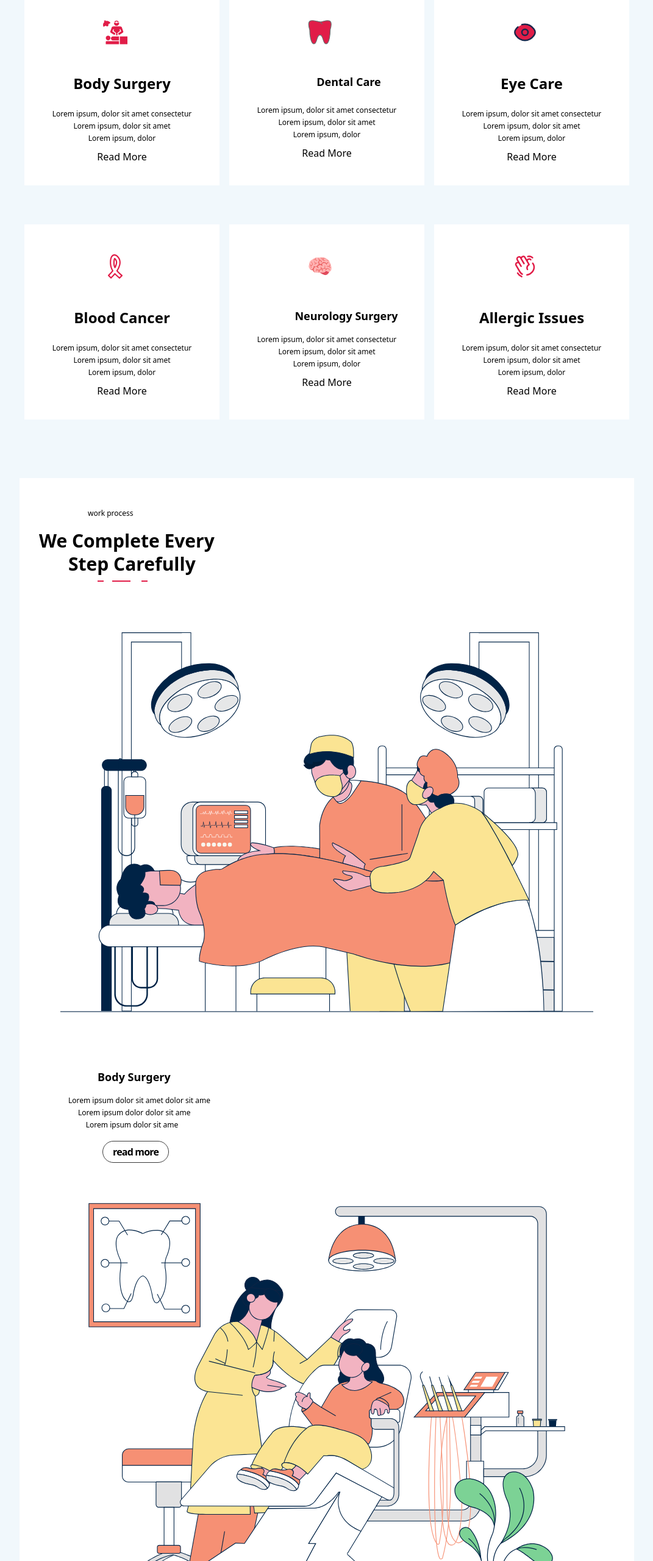
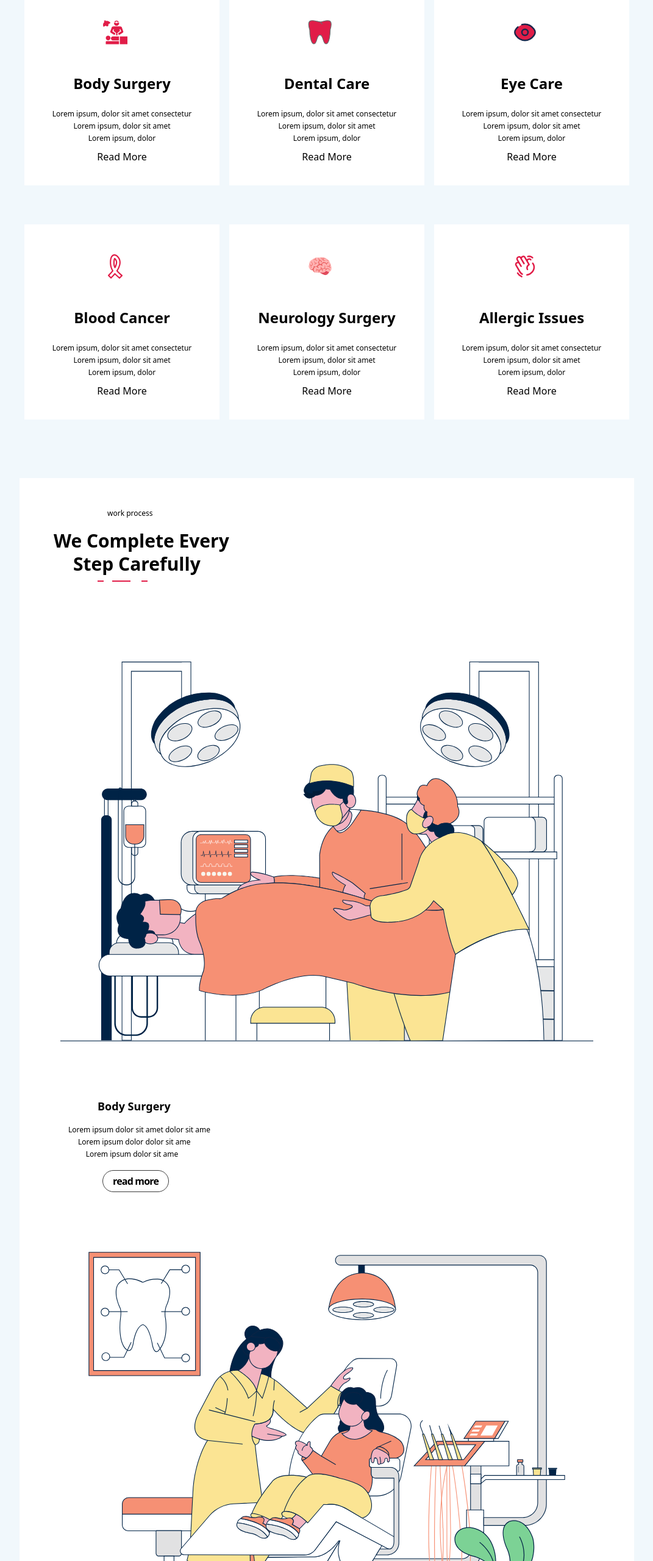
Before and after one commit to zack3030/private-clinic, a website built with Vite: page index.html in a window 1280 px wide. Shown: the part 1680-4240 px from the top of the page at 61% size, without its empty margins (104-1175 px from the left). Built offline with nearby package versions, Linux system fonts and the light colour scheme; files whose address does not match are found by name; a web font is replaced by a local one.

Commit message:
small fix

```diff
--- a/index.html
+++ b/index.html
@@ -1155,7 +1155,7 @@ H150.6z M132.4,21.2c1.1-4.2,4.9-7.4,9.4-7.4c4.5,0,8.4,3.1,9.4,7.4h15.4c-4.3-9.4-
               </g>
             </svg>
            <div class="dental__work-process-content">
-            <h3 class="dental__title"> dental implants</h3>
+            <h3 class="dental__title-work"> dental implants</h3>
             <p class="cosm__desc-1">Lorem ipsum dolor sit amet dolor sit ame</p>
             <p class="cosm__desc-2">Lorem ipsum dolor dolor sit ame </p>
             <p class="cosm__desc-3">Lorem ipsum dolor sit ame </p>
@@ -1412,7 +1412,7 @@ H150.6z M132.4,21.2c1.1-4.2,4.9-7.4,9.4-7.4c4.5,0,8.4,3.1,9.4,7.4h15.4c-4.3-9.4-
             </g>
           </svg>
          <div class="neurology__work-process-content">
-          <h3 class="neurology__title">cosmetic neurology</h3>
+          <h3 class="neurology__title-work">cosmetic neurology</h3>
           <p class="cosm__desc-1">Lorem ipsum dolor sit amet dolor sit ame</p>
           <p class="cosm__desc-2">Lorem ipsum dolor dolor sit ame </p>
           <p class="cosm__desc-3">Lorem ipsum dolor sit ame </p>
--- a/styles/components/work-process.css
+++ b/styles/components/work-process.css
@@ -12,13 +12,14 @@
 .work__process-title{
     font-size: var(--size-sm);
     font-weight: 300;
-    margin-left: 5rem;
+    margin-left: 7rem;
 }
 
 .work__process-subtitle{
     font-size: var(--size-3xl);
     font-weight: 600;
     text-transform: capitalize;
+    margin-left: 1.5rem;
 }
 
 .work__process-subtitle-1{
@@ -26,6 +27,7 @@
     font-weight: 600;
     margin-left: 3rem;
     text-transform: capitalize;
+    margin-left: 3.5rem;
 }
 
 .h-lines{
@@ -65,7 +67,7 @@
 }
 
 .neurology-svg{
-    margin-top: 1rem;
+    margin-top: 4rem;
 
 
 }
@@ -115,16 +117,16 @@
     }
 
     .surgery-svg{
-        margin-top: 1rem;
+        margin-top: 4rem;
 
     }
 
     .dental-svg{
-        margin-top: 1rem;
+        margin-top: 4rem;
 
     }
 
-    .dental__title{
+    .dental__title-work{
         text-transform: capitalize;
         margin-left: 4.5rem;
         margin-bottom: rem;
@@ -133,11 +135,11 @@
     }
 
     .neurology-svg{
-        margin-top: 1rem;
+        margin-top: 4rem;
 
     }
 
-    .neurology__title{
+    .neurology__title-work{
         text-transform: capitalize;
         margin-left: 4rem;
         margin-bottom: 1rem;
```
